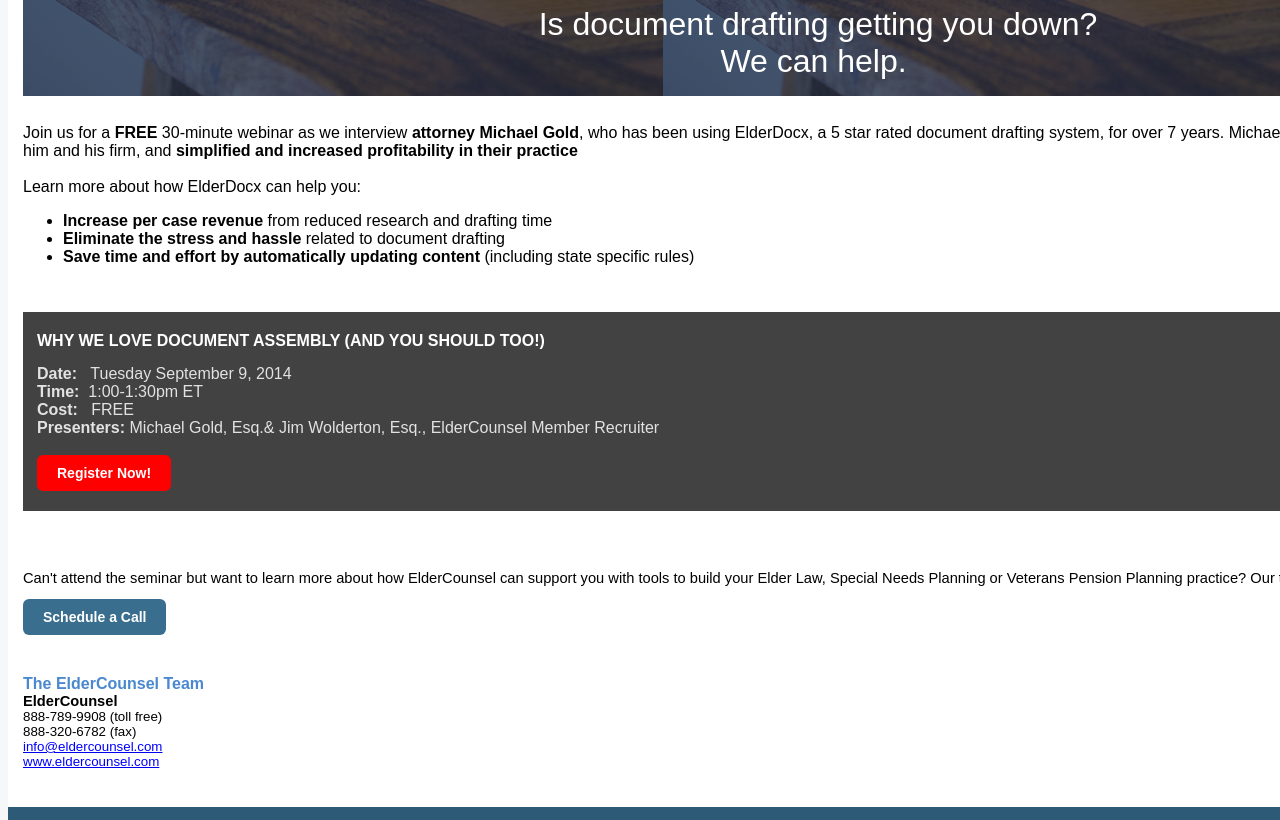
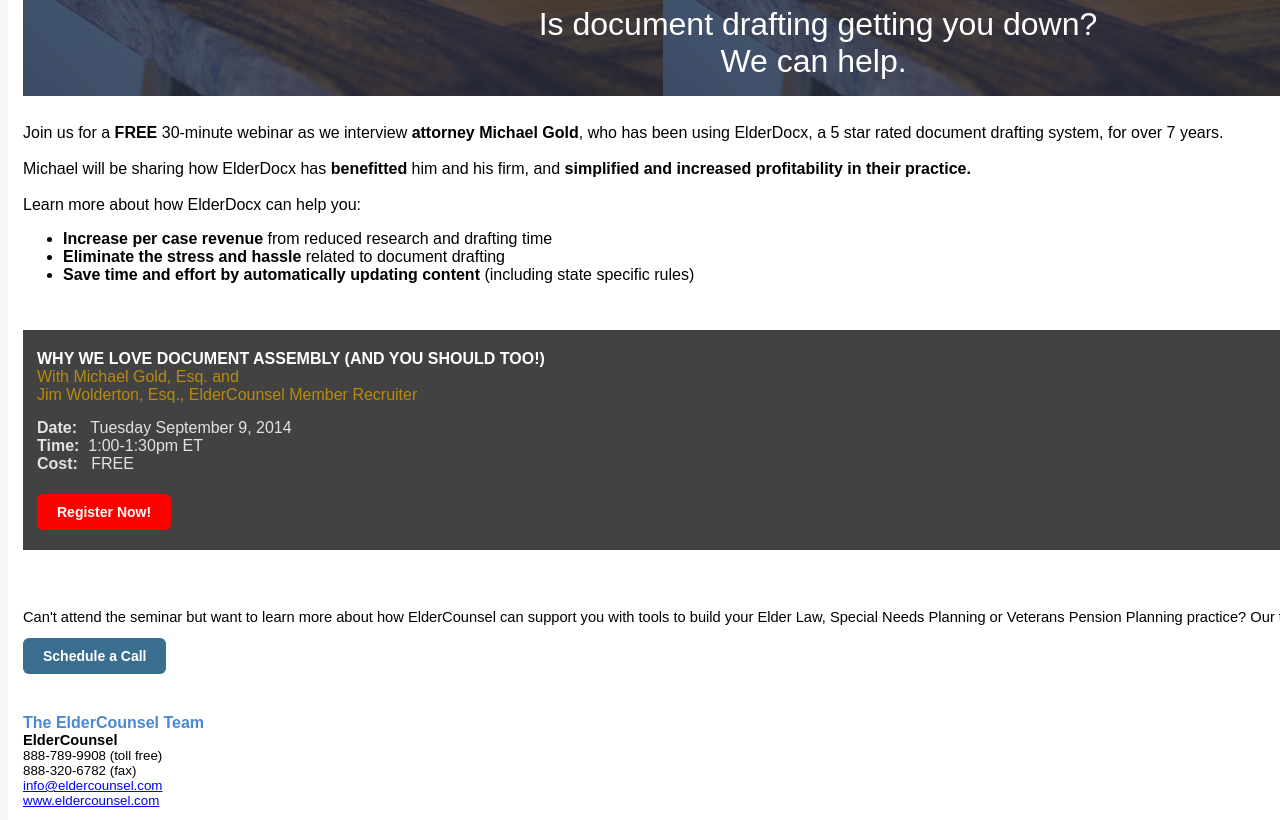
Before and after one commit to iojha/ElderCounselEmail, a plain HTML site: page index.html in a window 1280 px wide. Shown: the part 960-1780 px from the top of the page. Drawn offline with Linux system fonts and the light colour scheme.

Commit message:
2nd Update

```diff
--- a/index.html
+++ b/index.html
@@ -161,9 +161,9 @@ p {margin-bottom:1em;}
 
 
 <br>
-<p style="text-align: justify;"><span style="font-family: arial, 'helvetica neue', helvetica, sans-serif; font-size: 12pt;">Join us for a <strong>FREE </strong>30-minute webinar as we interview <strong>attorney Michael Gold</strong>, who has been using ElderDocx, a 5 star rated document drafting system, for over 7 years.
-
-Michael will be sharing how ElderDocx has <strong>benefitted</strong> him and his firm, and <strong>simplified and increased profitability in their practice</strong>
+<p style="text-align: justify;"><span style="font-family: arial, 'helvetica neue', helvetica, sans-serif; font-size: 12pt;">Join us for a <strong>FREE </strong>30-minute webinar as we interview <strong>attorney Michael Gold</strong>, who has been using ElderDocx, a 5 star rated document drafting system, for over 7 years. <br>
+<br>
+Michael will be sharing how ElderDocx has <strong>benefitted</strong> him and his firm, and <strong>simplified and increased profitability in their practice.</strong>
 <br><br>
 Learn more about how ElderDocx can help you:
 
@@ -175,8 +175,14 @@ Learn more about how ElderDocx can help you:
 
 
 </span> <br>
-<br><div style="background-color: #424243; padding: 20px 14px; text-align: justify;"><span style="font-family: arial, 'helvetica neue', helvetica, sans-serif; font-size: 12pt; color: #fff"><strong>WHY WE LOVE DOCUMENT ASSEMBLY (AND YOU SHOULD TOO!)<br></strong></span><br><span style="font-size: 12pt; color: #e2e2e2"><span style="font-family: arial, 'helvetica neue', helvetica, sans-serif; font-size: 12pt;"><strong>Date:&nbsp;&nbsp;</strong>&nbsp;Tuesday September 9, 2014<br></span><strong style="font-family: Arial; font-size: 12pt;">Time:</strong><span style="text-align: left; font-size: 12pt;">&nbsp;&nbsp;1:00-1:30pm ET<br></span><span style="font-family: arial, 'helvetica neue', helvetica, sans-serif; font-size: 12pt;"><strong style="font-family: Arial; font-size: 12pt;">Cost:&nbsp;&nbsp;&nbsp;</strong>FREE<br></span><span style="font-family: arial, 'helvetica neue', helvetica, sans-serif; font-size: 12pt;"><strong style="font-family: Arial; font-size: 12pt;">Presenters:</strong> Michael Gold, Esq.&amp; Jim Wolderton, Esq., ElderCounsel Member Recruiter <br>
-</span></span>
+<br><div style="background-color: #424243; padding: 20px 14px; text-align: justify;"><span style="font-family: arial, 'helvetica neue', helvetica, sans-serif; font-size: 12pt; color: #fff"><strong>WHY WE LOVE DOCUMENT ASSEMBLY (AND YOU SHOULD TOO!)<br></strong></span>
+<span style="font-family: arial, 'helvetica neue', helvetica, sans-serif; font-size: 12pt; color: #b78b0d">
+With Michael Gold, Esq. and <br>
+Jim Wolderton, Esq., ElderCounsel Member Recruiter</span>
+<br>
+<br>
+<span style="font-size: 12pt; color: #e2e2e2"><span style="font-family: arial, 'helvetica neue', helvetica, sans-serif; font-size: 12pt;"><strong>Date:&nbsp;&nbsp;</strong>&nbsp;Tuesday September 9, 2014<br></span><strong style="font-family: Arial; font-size: 12pt;">Time:</strong><span style="text-align: left; font-size: 12pt;">&nbsp;&nbsp;1:00-1:30pm ET<br></span><span style="font-family: arial, 'helvetica neue', helvetica, sans-serif; font-size: 12pt;"><strong style="font-family: Arial; font-size: 12pt;">Cost:&nbsp;&nbsp;&nbsp;</strong>FREE<br>
+</spans>
 <br>
 
 
```
